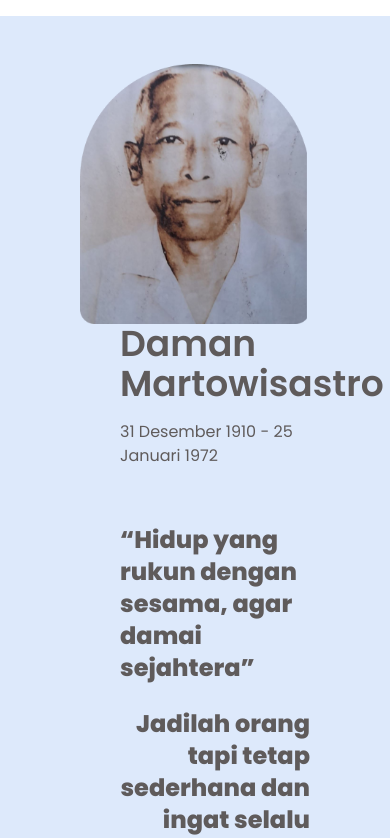
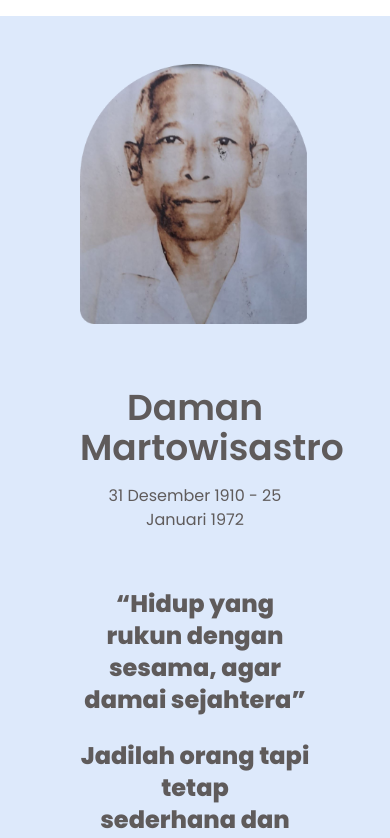
Before and after one commit to ariefgp/ikadamar, a Next.js app: page /eyang-daman in a window 390 px wide. Shown: the top 838 px of the page. Built offline with nearby package versions, Linux system fonts and the light colour scheme.

Commit message:
fix responsive small screen

```diff
--- a/app/eyang-daman/page.tsx
+++ b/app/eyang-daman/page.tsx
@@ -7,7 +7,7 @@ const EyangDaman = () => {
             <Navbar bgColor="#FFFFFF" />
             <div className="flex flex-col w-full pl-none pt-4 lg:pl-44 text-[#5F5B5B]">
                 <div className="basis-full bg-[#DDE9FB] py-12 px-20">
-                    <div className="flex flex-col md:flex-row">
+                    <div className="flex flex-col md:flex-row gap-16 md:gap-none">
                         <div className="basis-full md:basis-1/5">
                             <Image
                                 src="/eyang-daman.png"
@@ -17,25 +17,25 @@ const EyangDaman = () => {
                                 className="max-w-[150] m-auto md:max-w-[210px] lg:-ml-40 lg:-mt-32 lg:max-w-xs"
                             />
                         </div>
-                        <div className="basis-full md:basis-4/5 pl-10">
+                        <div className="basis-full md:basis-4/5 md:pl-10">
                             <div className="flex flex-col">
-                                <div className="basis-full text-4xl font-semibold">
+                                <div className="basis-full text-4xl font-semibold text-center md:text-left">
                                     Daman <br /> Martowisastro
                                 </div>
-                                <div className="basis-full mt-4 font-normal">
+                                <div className="basis-full mt-4 font-normal text-center md:text-left">
                                     31 Desember 1910 - 25 Januari 1972
                                 </div>
-                                <div className="basis-full mt-14 text-2xl font-extrabold">
+                                <div className="basis-full mt-14 text-2xl font-extrabold text-center md:text-left">
                                     “Hidup yang rukun dengan <br /> sesama, agar damai sejahtera”
                                 </div>
-                                <div className="basis-full mt-6 text-2xl text-right font-extrabold md:pr-4 lg:pr-24">
+                                <div className="basis-full mt-6 text-2xl text-center md:text-right font-extrabold md:pr-4 lg:pr-24">
                                     Jadilah orang tapi tetap <br /> sederhana dan ingat selalu <br />“Ojo Dumeh”
                                 </div>
                             </div>
                         </div>
                     </div>
                 </div>
-                <div className="basis-full mt-20 md:pl-12">
+                <div className="basis-full mt-20 px-12 lg:px-none md:pl-12">
                     <div className="flex flex-col md:flex-row">
                         <div className="basis-full md:basis-1/2">
                             <div className="flex flex-col gap-12">
--- a/app/eyang-dasih/page.tsx
+++ b/app/eyang-dasih/page.tsx
@@ -7,7 +7,7 @@ const EyangDaman = () => {
             <Navbar bgColor="#FFFFFF" />
             <div className="flex flex-col w-full pl-none pt-4 lg:pl-44 text-[#5F5B5B]">
                 <div className="basis-full bg-[#DDE9FB] py-12 px-20">
-                    <div className="flex flex-col md:flex-row">
+                    <div className="flex flex-col md:flex-row gap-16 md:gap-none">
                         <div className="basis-full md:basis-1/5">
                             <Image
                                 src="/eyang-dasih.png"
@@ -17,18 +17,18 @@ const EyangDaman = () => {
                                 className="max-w-[150] m-auto md:max-w-[210px] lg:-ml-40 lg:-mt-32 lg:max-w-xs"
                             />
                         </div>
-                        <div className="basis-full md:basis-4/5 pl-10">
+                        <div className="basis-full md:basis-4/5 md:pl-10">
                             <div className="flex flex-col">
-                                <div className="basis-full text-4xl font-semibold">
+                                <div className="basis-full text-4xl font-semibold text-center md:text-left">
                                     Dasih <br /> Martowisastro
                                 </div>
-                                <div className="basis-full mt-4 font-normal">
+                                <div className="basis-full mt-4 font-normal text-center md:text-left">
                                     21 Oktober 1912 - 1 Februari 1981
                                 </div>
-                                <div className="basis-full mt-14 text-2xl font-extrabold">
+                                <div className="basis-full mt-14 text-2xl font-extrabold text-center md:text-left">
                                     “Selalu guyup rukun dengan <br /> semua saudara”
                                 </div>
-                                <div className="basis-full mt-6 text-2xl text-right font-extrabold md:pr-4 lg:pr-24">
+                                <div className="basis-full mt-6 text-2xl  text-center md:text-right font-extrabold md:pr-4 lg:pr-24">
                                     “Urip iku kudu sing <br /> gemi nastiti lan ngati-ati”
                                 </div>
                             </div>
```
